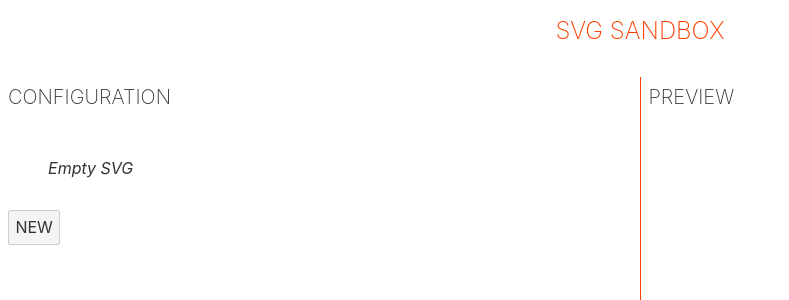
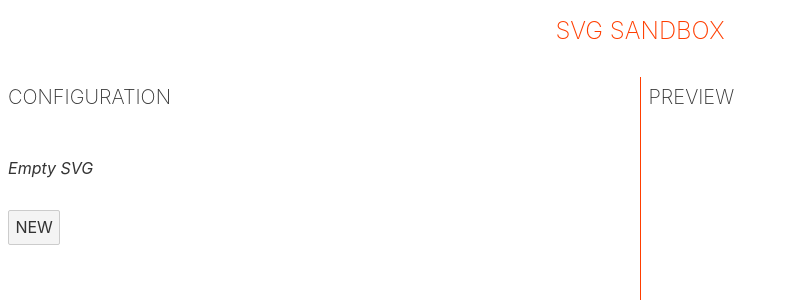
Before and after one commit to Morphyish/svg-sandbox, a Svelte app: page / in a window 1280 px wide. Shown: the top 300 px of the page, without its empty margins (0-789 px from the left). Built offline with nearby package versions, Linux system fonts and the light colour scheme.

Commit message:
:sparkles: Added button to delete an element

```diff
--- a/src/List/List.svelte
+++ b/src/List/List.svelte
@@ -11,6 +11,7 @@
     {#each $elements as element}
         <li>
             {element.tag}
+            <button type="button" on:click={() => elements.remove(element.id)}>DELETE</button>
         </li>
     {:else}
         <p>
@@ -22,3 +23,16 @@
 <div>
     <button type="button" on:click={newElement}>NEW</button>
 </div>
+
+<style>
+    ul {
+        padding: 0;
+    }
+
+    li {
+        display: flex;
+        align-items: center;
+        justify-content: space-between;
+        margin-bottom: 1.5rem;
+    }
+</style>
```
